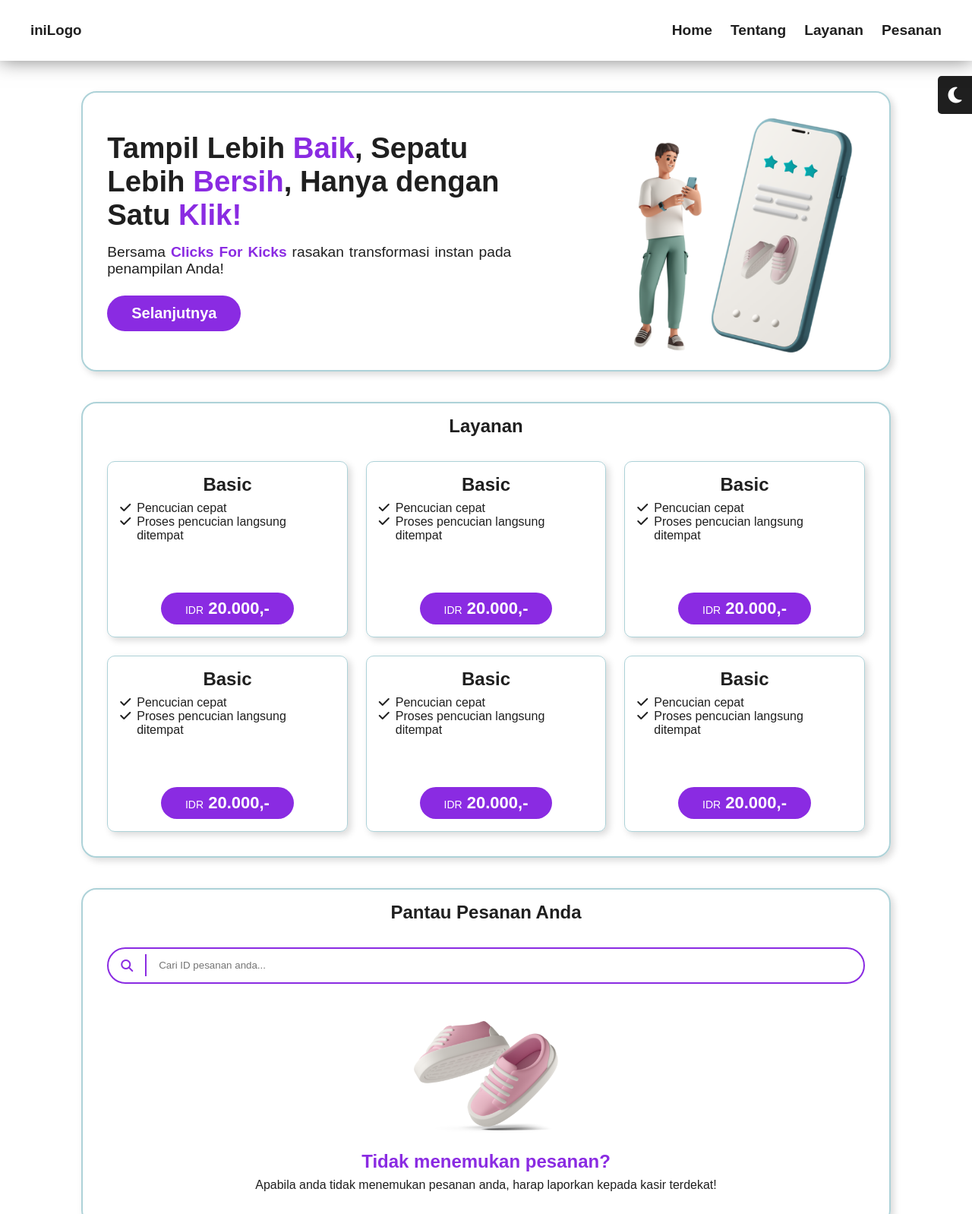
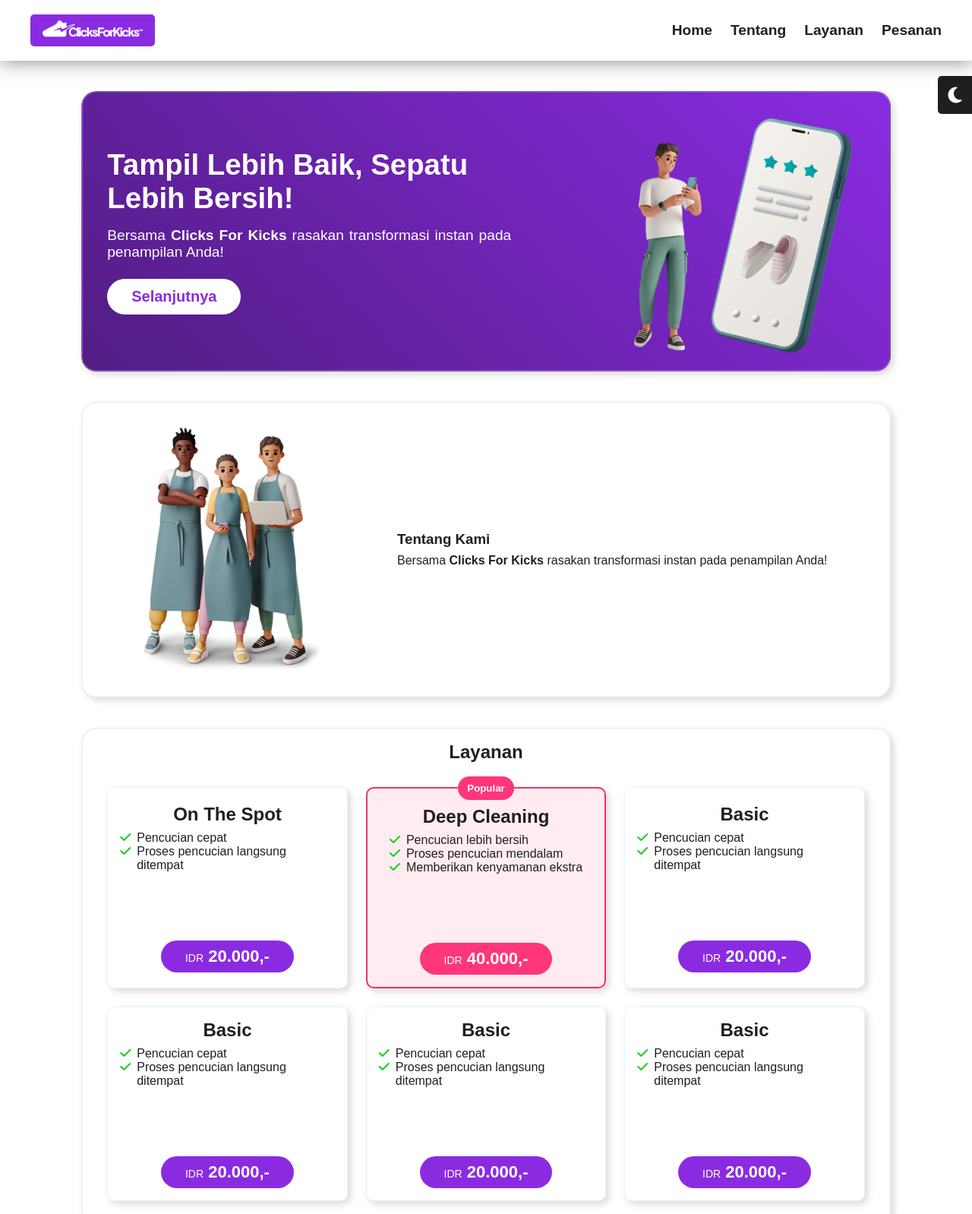
Before and after one commit to SoLiDinity/cfk-beta, a website built with webpack: page src/templates/index.html in a window 1280 px wide. Shown: the top 1598 px of the page at 76% size. Built offline with nearby package versions, Linux system fonts and the light colour scheme; files whose address does not match are found by name.

Commit message:
Updated everything to current progress

```diff
--- a/src/scripts/index.js
+++ b/src/scripts/index.js
@@ -36,7 +36,6 @@
 
         const orderStatus = document.querySelector('.order-progress');
         const paymentStatus = document.querySelector('.payment-status');
-        console.log(data.status);
         if (data.status == 'done') {
           orderStatus.style.backgroundColor = '#37cd2a';
         } else {
--- a/src/styles/main.css
+++ b/src/styles/main.css
@@ -2,6 +2,8 @@
   --main: white;
   --main-75: rgba(255, 255, 255, 0.75);
   --secondary: #1f1f1f;
+  --accent-color: blueviolet;
+  --border-color: rgb(173, 210, 216, 0.25);
 }
 
 [data-theme="dark"] {
@@ -81,7 +83,7 @@
     width: 90%;
     padding: 1rem 2rem;
     border-radius: 20px;
-    border: 2px solid rgb(173, 210, 216);
+    border: 2px solid var(--border-color);
     box-shadow: 4px 4px 10px rgb(0, 0, 0, 0.15);
     scroll-margin: 6.5rem;
 }
@@ -103,6 +105,18 @@
   align-items: center;
 }
 
+.logo {
+  width: 20%;
+  min-width: 150px;
+  padding: .5rem 1rem;
+  border-radius: 5px;
+  background-color: var(--accent-color);
+}
+
+.logo img{
+  width: 100%;
+}
+
 #drawer ul {
   display: flex;
   list-style: none;
@@ -121,18 +135,23 @@
 }
 
 #drawer li a:hover {
-  color: blueviolet;
+  color: var(--accent-color);
 }
 
 #hamburger {
   display: none;
 }
 
+
+
+/*Main Section*/
+
 #mainSection {
     display: grid;
     grid-template-columns: 2fr 1fr;
     align-items: center;
     justify-content: center;
+    background: linear-gradient(45deg, rgb(82, 29, 132), blueviolet);
 }
 
 #mainSection img{
@@ -145,15 +164,13 @@
     flex-direction: column;
 }
 
-#mainSection article h1{
+#mainSection article h1, #mainSection h1 span{
+  color: white;
     font-size: clamp(24px, 3vw, 800px);
 }
 
-#mainSection article h1 span{
-    color: blueviolet;
-}
-
-#mainSection article p{
+#mainSection article p, #mainSection p strong{
+    color: white;
     font-size: clamp(14px, 1.5vw, 800px);
     text-align: justify;
     margin-top: 1rem;
@@ -167,8 +184,8 @@
   text-align: center;
   margin-top: 1.5rem;
   font-size: clamp(20px, 1.5vw, 800px);
-  background-color: blueviolet;
-  color: white;
+  background-color: white;
+  color: var(--accent-color);
   text-decoration: none;
   font-weight: bold;
   padding: .75rem 2rem;
@@ -178,7 +195,34 @@
 
 .learn-more-btn:hover {
   background-color: rgb(112, 36, 184);
+  color: white;
 }
+
+
+
+
+
+/*About Section*/
+
+#aboutSection {
+  display: grid;
+  grid-template-columns: 1fr 2fr;
+  align-items: center;
+  justify-items: center;
+  justify-content: center;
+}
+
+#aboutSection img{
+  width: 80%;
+  padding: 1rem;
+}
+
+#aboutSection h1{
+  margin-bottom: .5rem;
+}
+
+
+/*Services Section*/
 
 #serviceSection {
   display: flex;
@@ -201,13 +245,28 @@
   flex-direction: column;
   justify-content: center;
   align-items: center;
-  border: 1px solid rgb(173, 210, 216);
+  border: 1px solid var(--border-color);
   border-radius: 10px;
   box-shadow: 4px 4px 10px rgb(0, 0, 0, 0.15);
 }
 
+.services-card.popular {
+  border: 2px solid rgb(236, 50, 109);
+  background-color: rgba(255, 0, 68, 0.075);
+}
+
+.services-card.popular h5 {
+  background-color: rgb(255, 54, 121);
+  color: white;
+  padding: .5rem .75rem;
+  margin-top: -2rem;
+  margin-bottom: .5rem;
+  border-radius: 50px;
+}
+
 .services-card .tier {
   font-size: 24px;
+  text-align: center;
 }
 
 .services-card ul {
@@ -220,12 +279,21 @@
   display: flex;
 }
 
+.services-card ul li i{
+  color: rgb(22, 208, 22);
+}
+
 .services-card .pricing {
+  margin-top: 1.5rem;
   padding: .5rem 2rem;
   font-size: 22px;
   color: white;
-  background-color: blueviolet;
+  background-color: var(--accent-color);
   border-radius: 50px;
+}
+
+.services-card.popular .pricing{
+  background-color: rgb(255, 54, 121);
 }
 
 .services-card .pricing span {
@@ -243,9 +311,14 @@
   margin-top: 1rem;
   padding: 1rem 0;
   width: 100%;
-  border: 2px solid rgb(173, 210, 216);
+  border: 2px solid var(--border-color);
   border-radius: 10px;
 }
+
+
+
+
+/*Orders Section*/
 
 #orderSection {
   display: flex;
@@ -254,12 +327,16 @@
   align-items: center;
 }
 
+#orderSection h1{
+  text-align: center;
+}
+
 #orderSection .search-input{
   width: 100%;
   margin-top: 2rem;
   padding: 0 1rem;
   background-color: white;
-  border: 2px solid blueviolet;
+  border: 2px solid var(--accent-color);
   border-radius: 50px;
   display: grid;
   grid-template-columns: 1fr 20fr;
@@ -271,11 +348,11 @@
   display: flex;
   justify-content: center;
   align-items: center;
-  border-right: 2px solid blueviolet;
+  border-right: 2px solid var(--accent-color);
   height: 66%;
   padding-right: 1rem;
   margin-right: 1rem;
-  color: blueviolet;
+  color: var(--accent-color);
 }
 
 .search-input input{
@@ -302,7 +379,7 @@
 }
 
 .data-list-card h3{
-  border-bottom: 2px solid rgb(173, 210, 216);
+  border-bottom: 2px solid var(--border-color);
   padding: 0 1rem 1rem;
 }
 
@@ -351,7 +428,7 @@
 
 .search-empty-state img{
   width: 15%;
-  min-width: 190px;
+  min-width: 150px;
 }
 
 .search-empty-state h1, .search-empty-state p {
@@ -360,7 +437,7 @@
 
 .search-empty-state h1{
   margin-top: 1rem;
-  color: blueviolet;
+  color: var(--accent-color);
 }
 
 .search-empty-state p{
--- a/src/templates/index.html
+++ b/src/templates/index.html
@@ -3,21 +3,29 @@
   <head>
     <meta charset="UTF-8" />
     <meta name="viewport" content="width=device-width, initial-scale=1.0" />
-    <script src="https://kit.fontawesome.com/f2ead6d816.js" crossorigin="anonymous"></script>
+    <link rel="icon" href="images/icon.png">
+    <script
+      src="https://kit.fontawesome.com/f2ead6d816.js"
+      crossorigin="anonymous"
+    ></script>
     <title>Clicks For Kicks</title>
   </head>
-  <body data-theme = ''>
-    <button class="theme-button" id="themeButton"><i class="fa-solid fa-moon" id="nightDayIcon"></i></button>
+  <body data-theme="">
+    <button class="theme-button" id="themeButton">
+      <i class="fa-solid fa-moon" id="nightDayIcon"></i>
+    </button>
     <header>
       <div class="app-bar">
         <div class="headings">
-          <div id="logo"><h3>iniLogo</h3></div>
+          <div class="logo">
+            <img src="images/CFK_LOGO.png" alt="" />
+          </div>
           <button id="hamburger">☰</button>
         </div>
         <nav id="drawer">
           <ul class="nav_list">
             <li class="nav_list_item"><a href="#">Home</a></li>
-            <li class="nav_list_item"><a href="#">Tentang</a></li>
+            <li class="nav_list_item"><a href="#aboutSection">Tentang</a></li>
             <li class="nav_list_item"><a href="#serviceSection">Layanan</a></li>
             <li class="nav_list_item"><a href="#orderSection">Pesanan</a></li>
           </ul>
@@ -29,13 +37,13 @@
       <section id="mainSection">
         <article>
           <h1>
-            Tampil Lebih <span>Baik</span>, Sepatu Lebih <span>Bersih</span>,
-            Hanya dengan Satu <span>Klik!</span>
+            Tampil Lebih <span>Baik</span>, Sepatu Lebih <span>Bersih!</span>
           </h1>
           <p>
-            Bersama <strong style="color: blueviolet;">Clicks For Kicks</strong> rasakan transformasi instan pada penampilan Anda!
+            Bersama <strong>Clicks For Kicks</strong> rasakan transformasi
+            instan pada penampilan Anda!
           </p>
-          <a href="#" class="learn-more-btn">Selanjutnya</a>
+          <a href="#aboutSection" class="learn-more-btn">Selanjutnya</a>
         </article>
         <img
           src="images/young man online shopping for sneakers on his smartphone.png"
@@ -43,15 +51,58 @@
         />
       </section>
 
+      <section id="aboutSection">
+        <img
+          src="images/young people in the aprons with gadgets.png"
+          alt=""
+        />
+        <article>
+          <h1>Tentang Kami</h1>
+          <p>
+            Bersama <strong>Clicks For Kicks</strong> rasakan transformasi
+            instan pada penampilan Anda!
+          </p>
+        </article>
+      </section>
+
       <section id="serviceSection">
         <h1>Layanan</h1>
         <div class="services-card-container">
+          <div class="services-card">
+            <h3 class="tier">On The Spot</h3>
+            <ul>
+              <li><i class="fa-solid fa-check"></i>Pencucian cepat</li>
+              <li>
+                <i class="fa-solid fa-check"></i>Proses pencucian langsung
+                ditempat
+              </li>
+            </ul>
+            <h3 class="pricing"><span>IDR</span> 20.000,-</h3>
+          </div>
+
+          <div class="services-card popular">
+            <h5>Popular</h5>
+            <h3 class="tier">Deep Cleaning</h3>
+            <ul>
+              <li><i class="fa-solid fa-check"></i>Pencucian lebih bersih</li>
+              <li>
+                <i class="fa-solid fa-check"></i>Proses pencucian mendalam
+              </li>
+              <li>
+                <i class="fa-solid fa-check"></i>Memberikan kenyamanan ekstra
+              </li>
+            </ul>
+            <h3 class="pricing"><span>IDR</span> 40.000,-</h3>
+          </div>
 
           <div class="services-card">
             <h3 class="tier">Basic</h3>
             <ul>
               <li><i class="fa-solid fa-check"></i>Pencucian cepat</li>
-              <li><i class="fa-solid fa-check"></i>Proses pencucian langsung ditempat</li>
+              <li>
+                <i class="fa-solid fa-check"></i>Proses pencucian langsung
+                ditempat
+              </li>
             </ul>
             <h3 class="pricing"><span>IDR</span> 20.000,-</h3>
           </div>
@@ -60,7 +111,10 @@
             <h3 class="tier">Basic</h3>
             <ul>
               <li><i class="fa-solid fa-check"></i>Pencucian cepat</li>
-              <li><i class="fa-solid fa-check"></i>Proses pencucian langsung ditempat</li>
+              <li>
+                <i class="fa-solid fa-check"></i>Proses pencucian langsung
+                ditempat
+              </li>
             </ul>
             <h3 class="pricing"><span>IDR</span> 20.000,-</h3>
           </div>
@@ -69,7 +123,10 @@
             <h3 class="tier">Basic</h3>
             <ul>
               <li><i class="fa-solid fa-check"></i>Pencucian cepat</li>
-              <li><i class="fa-solid fa-check"></i>Proses pencucian langsung ditempat</li>
+              <li>
+                <i class="fa-solid fa-check"></i>Proses pencucian langsung
+                ditempat
+              </li>
             </ul>
             <h3 class="pricing"><span>IDR</span> 20.000,-</h3>
           </div>
@@ -78,29 +135,13 @@
             <h3 class="tier">Basic</h3>
             <ul>
               <li><i class="fa-solid fa-check"></i>Pencucian cepat</li>
-              <li><i class="fa-solid fa-check"></i>Proses pencucian langsung ditempat</li>
+              <li>
+                <i class="fa-solid fa-check"></i>Proses pencucian langsung
+                ditempat
+              </li>
             </ul>
             <h3 class="pricing"><span>IDR</span> 20.000,-</h3>
           </div>
-
-          <div class="services-card">
-            <h3 class="tier">Basic</h3>
-            <ul>
-              <li><i class="fa-solid fa-check"></i>Pencucian cepat</li>
-              <li><i class="fa-solid fa-check"></i>Proses pencucian langsung ditempat</li>
-            </ul>
-            <h3 class="pricing"><span>IDR</span> 20.000,-</h3>
-          </div>
-
-          <div class="services-card">
-            <h3 class="tier">Basic</h3>
-            <ul>
-              <li><i class="fa-solid fa-check"></i>Pencucian cepat</li>
-              <li><i class="fa-solid fa-check"></i>Proses pencucian langsung ditempat</li>
-            </ul>
-            <h3 class="pricing"><span>IDR</span> 20.000,-</h3>
-          </div>
-
         </div>
       </section>
 
@@ -108,13 +149,21 @@
         <h1>Pantau Pesanan Anda</h1>
         <div class="search-input">
           <i class="fa-solid fa-magnifying-glass"></i>
-          <input type="text" placeholder="Cari ID pesanan anda..." maxlength="6" id="search">
+          <input
+            type="text"
+            placeholder="Cari ID pesanan anda..."
+            maxlength="6"
+            id="search"
+          />
         </div>
         <div class="data-list-container" id="dataListContainer">
           <div class="search-empty-state" id="searchEmptyState">
-            <img src="images/pink sneakers floating.png" alt="">
+            <img src="images/pink sneakers floating.png" alt="" />
             <h1>Tidak menemukan pesanan?</h1>
-            <p>Apabila anda tidak menemukan pesanan anda, harap laporkan kepada kasir terdekat!</p>
+            <p>
+              Apabila anda tidak menemukan pesanan anda, harap laporkan kepada
+              kasir terdekat!
+            </p>
           </div>
         </div>
       </section>
```
Also changed, not shown: src/styles/responsive.css (+27 -1 lines), src/assets/images/CFK_LOGO.png (added), src/assets/images/icon.png (added).
